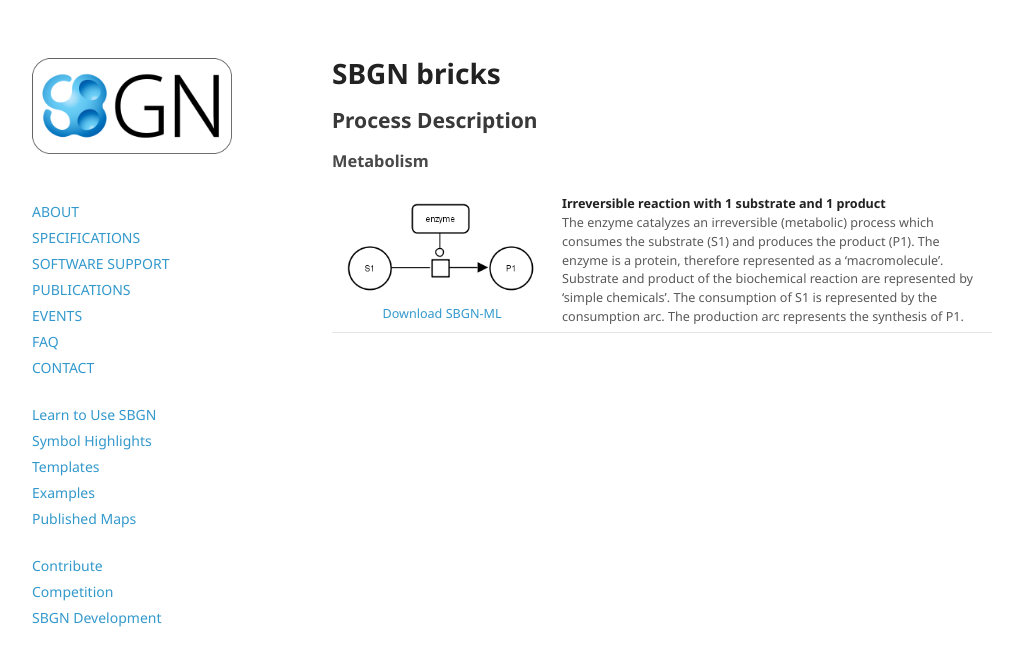
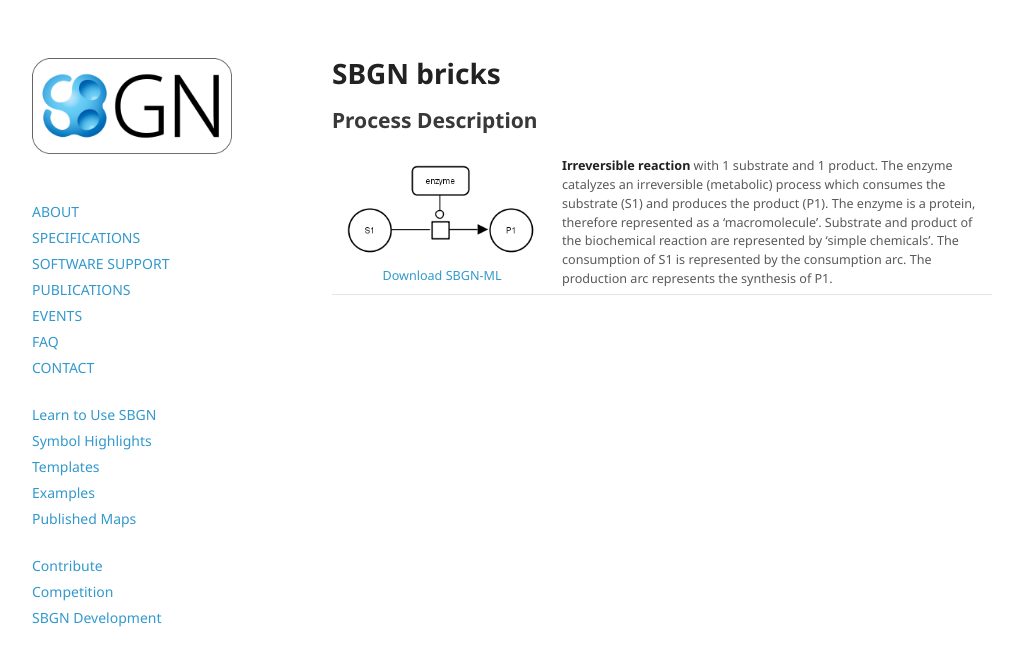
Before and after one commit to sbgn/sbgn, a Jekyll site: the page built from docs/sbgn_bricks.md, in a window 1280 px wide. Shown: the top 666 px of the page, without its empty margins (128-1151 px from the left). Built offline with Jekyll 4.4.1, drawn with Linux system fonts in a browser that asks for light colours; nearby versions of some CDN libraries.

Commit message:
Update sbgn_bricks.md

```diff
--- a/docs/sbgn_bricks.md
+++ b/docs/sbgn_bricks.md
@@ -8,12 +8,9 @@
 
 ## Process Description
 
-### Metabolism
-
 <table style="font-size:90%;">
     <tr>
       <td style="width: 200px; text-align: center;"><img src="../sbgn/images/bricks/PD_catalysis_irr_1_1.png"/> <br /> <a href="../sbgn/downloads/bricks/PD_catalysis_irr_1_1.sbgn" target="_blank">Download SBGN-ML</a></td>
-      <td><strong>Irreversible reaction with 1 substrate and 1 product</strong><br />
-The enzyme catalyzes an irreversible (metabolic) process which consumes the substrate (S1) and produces the product (P1). The enzyme is a protein, therefore represented as a ‘macromolecule’. Substrate and product of the biochemical reaction are represented by ‘simple chemicals’. The consumption of S1 is represented by the consumption arc. The production arc represents the synthesis of P1.</td>
+      <td><strong>Irreversible reaction</strong> with 1 substrate and 1 product. The enzyme catalyzes an irreversible (metabolic) process which consumes the substrate (S1) and produces the product (P1). The enzyme is a protein, therefore represented as a ‘macromolecule’. Substrate and product of the biochemical reaction are represented by ‘simple chemicals’. The consumption of S1 is represented by the consumption arc. The production arc represents the synthesis of P1.</td>
     </tr>
 </table>
```
